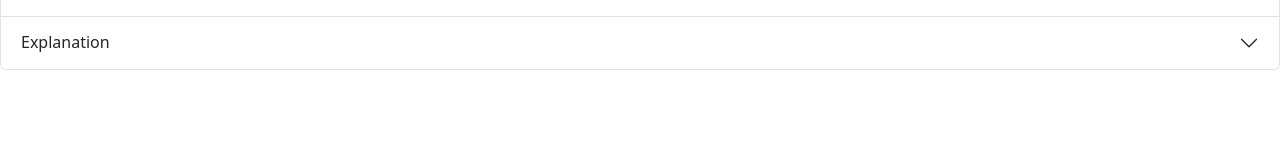
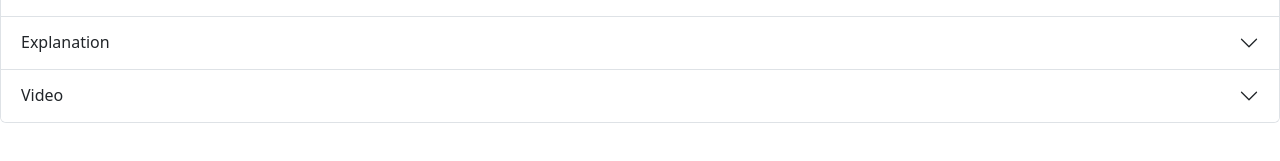
Before and after one commit to skileddeveloperbhardwaj/tech-blog, a React (Create React App) app in the folder tblog-ui/: page /tech-blog/algorithms/dnf in a window 1280 px wide. Shown: the part 279-440 px from the top of the page. Built offline with nearby package versions, Linux system fonts and the light colour scheme.

Commit message:
video added

```diff
--- a/tblog-ui/src/algorithms/dnf/DNFExplanation.js
+++ b/tblog-ui/src/algorithms/dnf/DNFExplanation.js
@@ -38,7 +38,19 @@ class DNFExplanation extends React.Component {
                 <Accordion.Item eventKey="4">
                     <Accordion.Header>Explanation</Accordion.Header>
                     <Accordion.Body>
-                        <img src={image} style={{width:'80rem'}}/>
+                        <img src={image} style={{ width: '80rem' }} />
+                    </Accordion.Body>
+                </Accordion.Item>
+                <Accordion.Item eventKey="5">
+                    <Accordion.Header>Video</Accordion.Header>
+                    <Accordion.Body>
+                    <strong style={{color:'red'}}>Correct solution video coming soon!</strong>
+                        <iframe className='video'
+                            title='Youtube player'
+                            sandbox='allow-same-origin allow-forms allow-popups allow-scripts allow-presentation'
+                            src={`https://youtube.com/embed/HwF8ELoA-ZI?autoplay=0`}
+                            style={{width:'80rem',height:'35rem', marginLeft:'2%'}}>
+                        </iframe>
                     </Accordion.Body>
                 </Accordion.Item>
             </Accordion>
```
